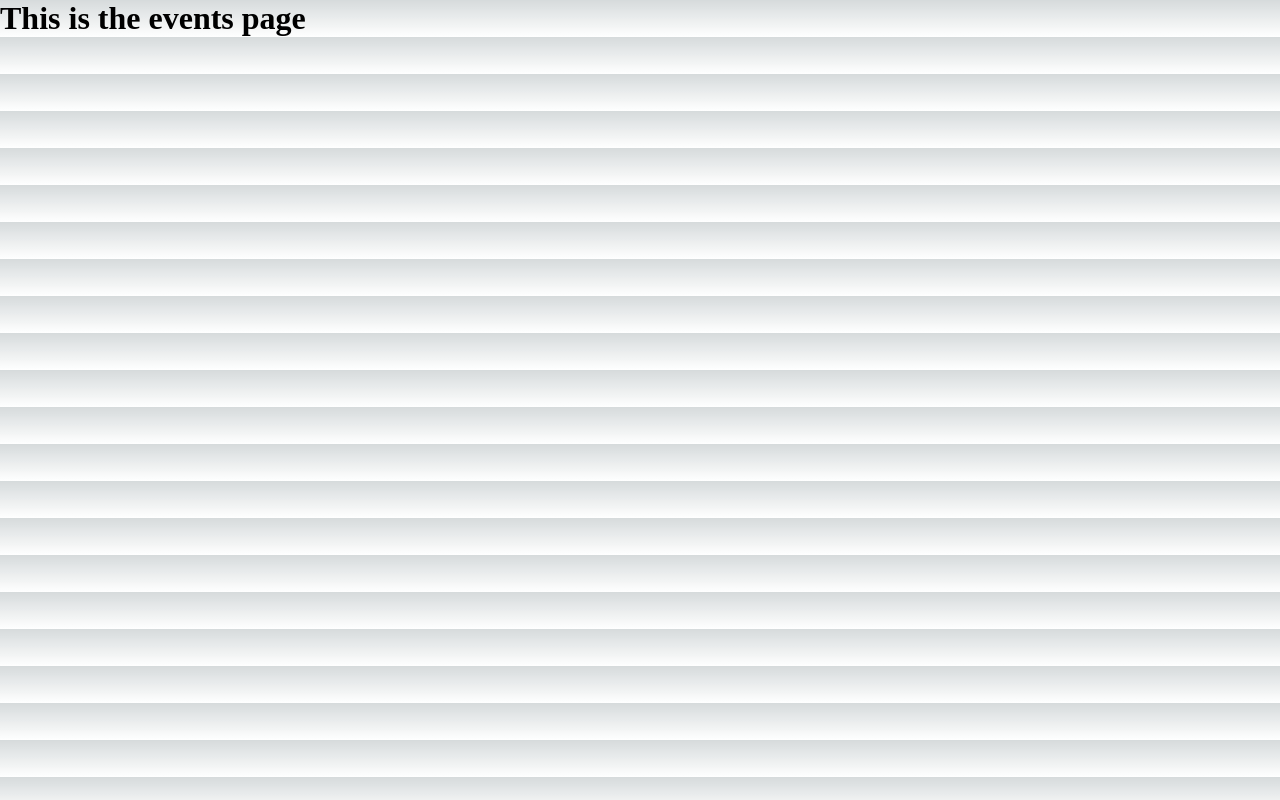
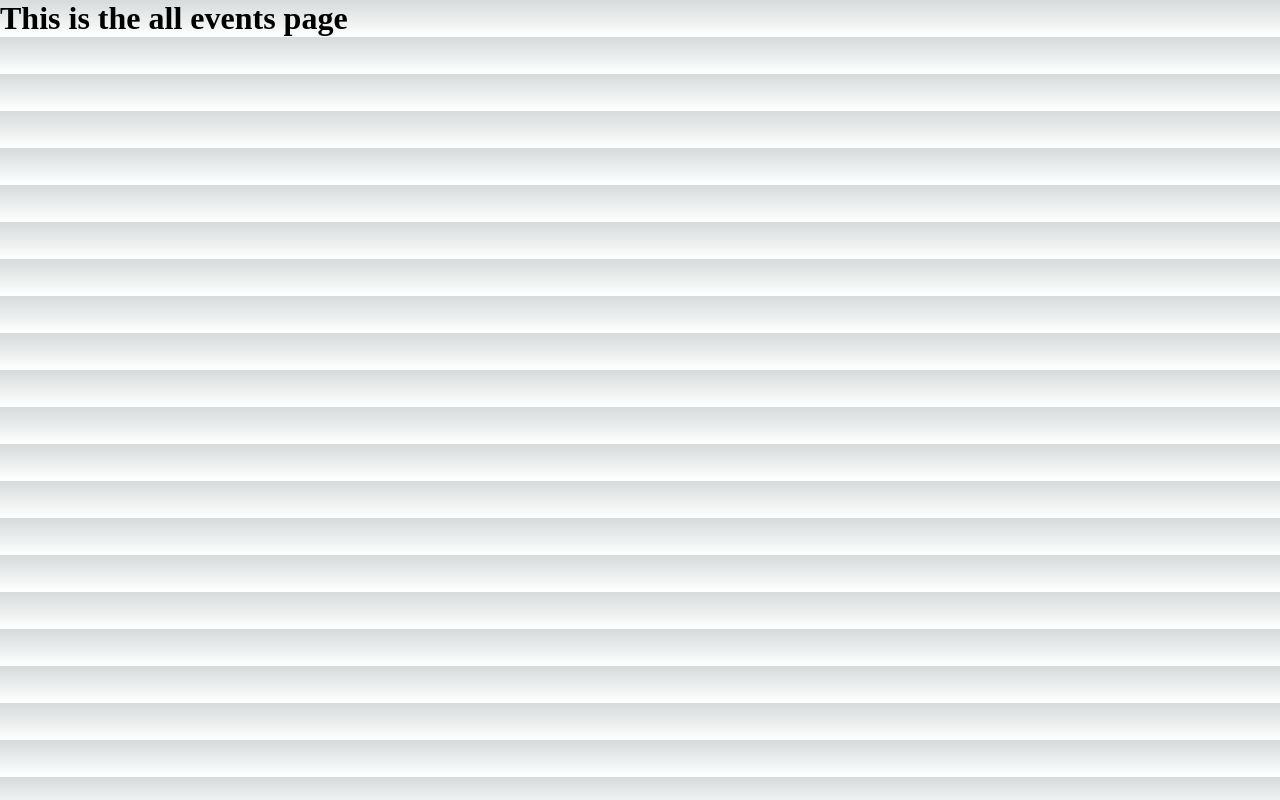
Before and after one commit to ecarlste/nextjs-events-portal, a Next.js app: page /events in a window 1280 px wide. Built offline with nearby package versions, Linux system fonts and the light colour scheme.

Commit message:
Updated all events page name

```diff
--- a/src/pages/events/index.tsx
+++ b/src/pages/events/index.tsx
@@ -1,7 +1,7 @@
-export default function EventPage() {
+export default function AllEventsPage() {
   return (
     <div>
-      <h1>This is the events page</h1>
+      <h1>This is the all events page</h1>
     </div>
   );
 }
```
